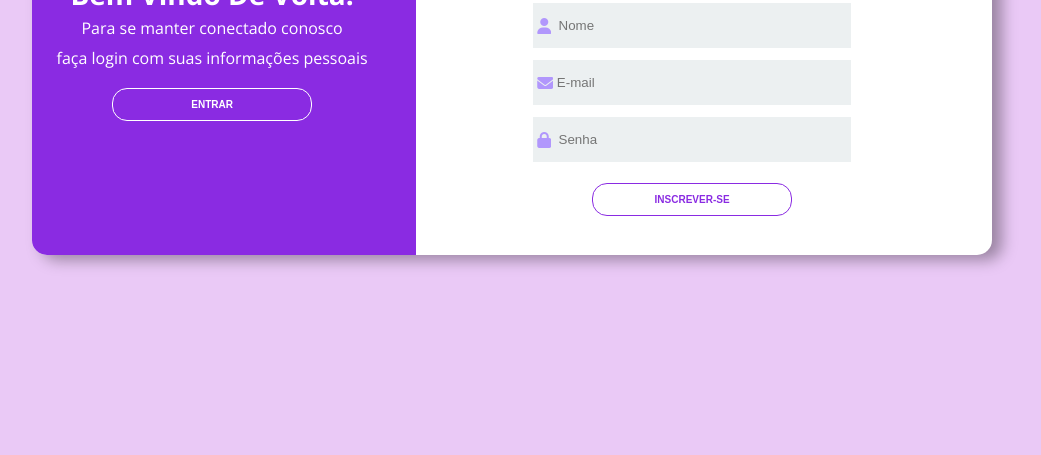
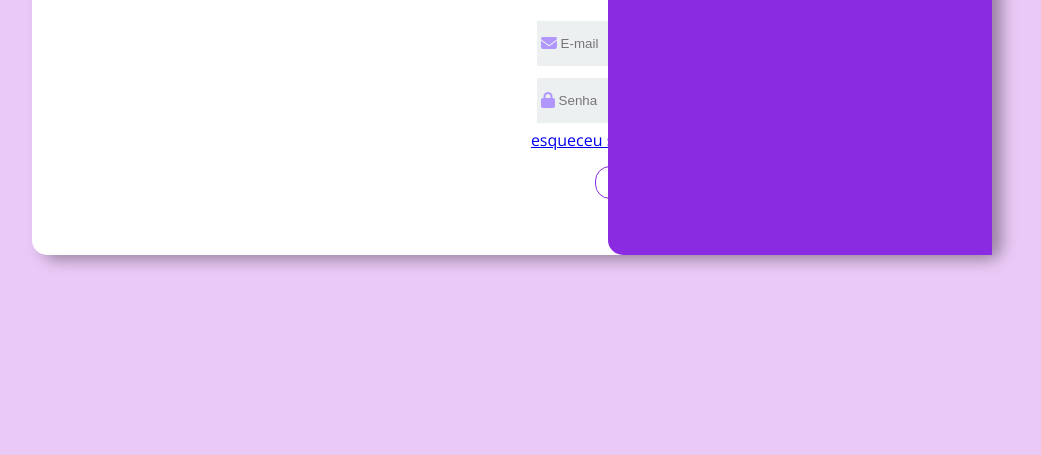
Before and after one commit to feferefe/html, a plain HTML site: page index.html in a window 1280 px wide. Shown: the part 345-800 px from the top of the page, without its empty margins (128-1169 px from the left). Drawn offline with nearby package versions, Linux system fonts and the light colour scheme.

Commit message:
mudancas

```diff
--- a/style.css
+++ b/style.css
@@ -47,7 +47,8 @@ body{
     border-top-left-radius: 15px;
     border-bottom-left-radius: 15px;
 
-    /*left: 60%;*/
+    left: 60%;
+
 }
 
 .title-primary{
@@ -119,7 +120,7 @@ body{
 }
 
 .first-content{
-    display: flex;
+    display: none;
 }
 
 
@@ -205,7 +206,7 @@ body{
 }
 .second-content{
     position: absolute;
-    display: none;
+    display: flex;
 
 }
 
@@ -224,5 +225,4 @@ body{
     text-align: center;
     color: blueviolet;
     size: 10px;
-}
-*/
+}*/
```
